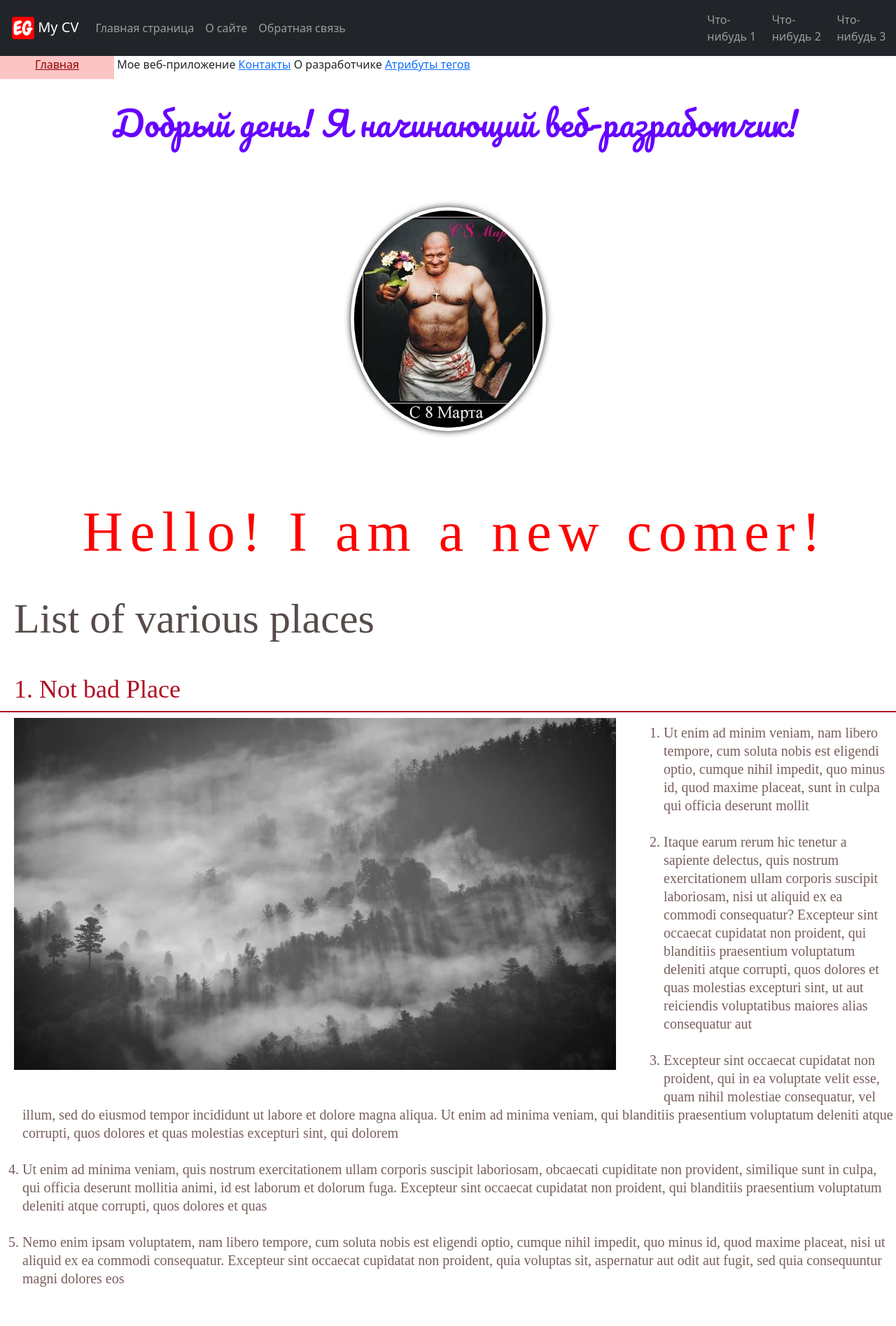
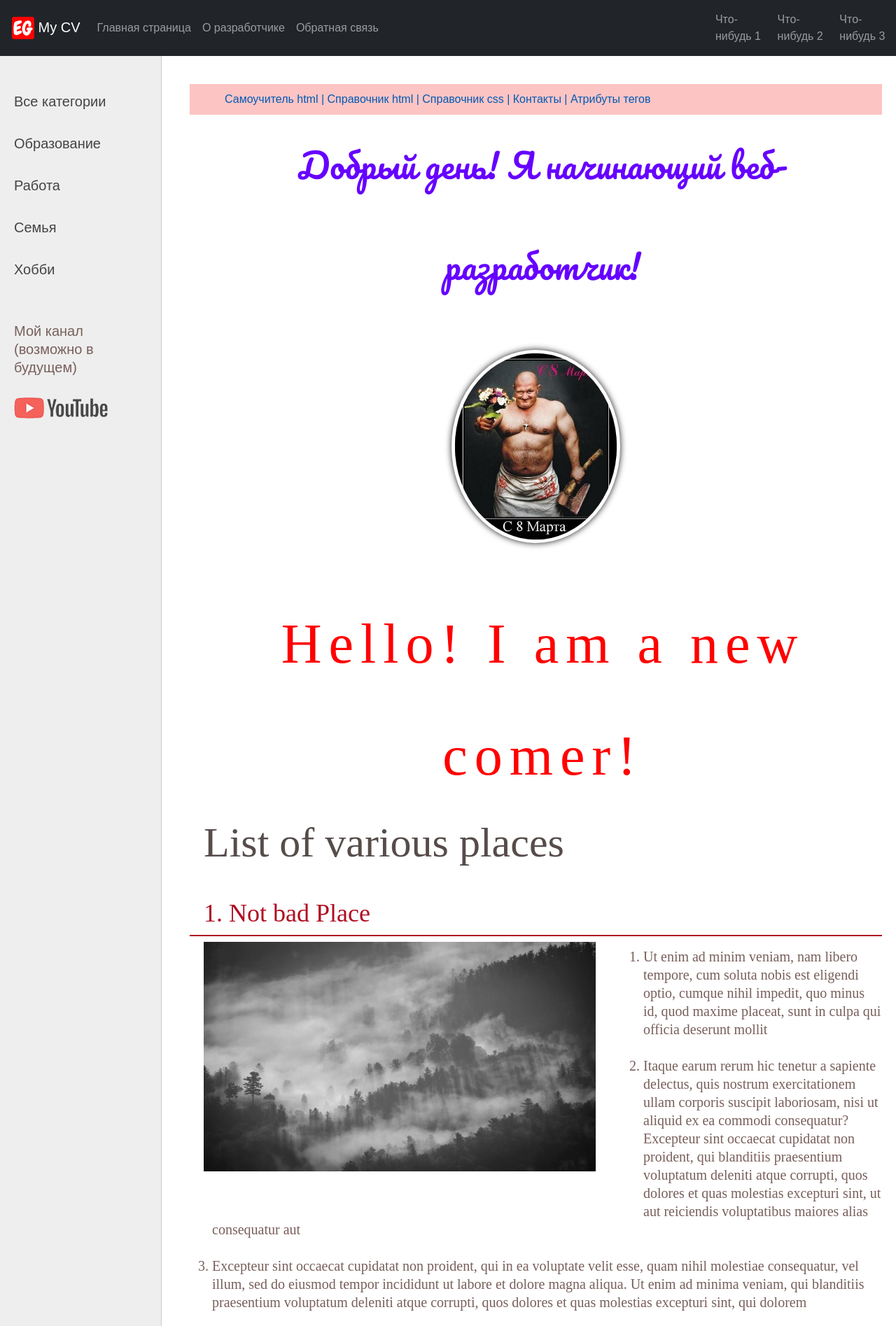
Before and after one commit to Gaidysheff/MyPersonalWebsite, a Django app: page / in a window 1280 px wide. Shown: the top 1895 px of the page at 70% size. Run offline with Django 4.2, Linux system fonts and the light colour scheme; some libraries are stand-ins or nearby versions; some web fonts are replaced.

Commit message:
Main Page finished

```diff
--- a/MyPersonalWebsite/CurriculumVitae/static/CurriculumVitae/css/styles_mine.css
+++ b/MyPersonalWebsite/CurriculumVitae/static/CurriculumVitae/css/styles_mine.css
@@ -9,6 +9,15 @@
 
 .my-class {
   color: red;
+  background: rgba(245, 37, 37, 0.267);
+  font-family: "Pacifico";
+}
+
+.nav-main-top {
+  background: rgba(245, 37, 37, 0.267);
+  font-family: "Pacifico";
+  padding: 10px 50px;
+  color: rgb(148, 0, 0);
 }
 
 .font-pacifico {
@@ -16,8 +25,7 @@
   font-size: 48px;
   text-align: center;
   color: rgb(102, 0, 255);
-  line-height: 3;
-  /* letter-spacing: 2px; */
+  line-height: 3; /* letter-spacing: 2px; */
 }
 
 .font-rubik {
@@ -60,6 +68,11 @@ img.img2 {
   padding: 0.3em;
   margin-bottom: 1em;
 }
+
+/* ======================================*/
+
+/* ======================================*/
+
 .centre_img {
   max-width: 600px;
   height: auto;
--- a/MyPersonalWebsite/CurriculumVitae/templates/CurriculumVitae/about.html
+++ b/MyPersonalWebsite/CurriculumVitae/templates/CurriculumVitae/about.html
@@ -1,5 +1,5 @@
-{% extends 'CurriculumVitae\base.html' %} {% block content %}
-
+{% extends 'CurriculumVitae\base.html' %} {% block breadcrumbs %} {% endblock %}
+{% block content %}
 <div id="content">
   <div class="wrapper text-center" style="padding-top: 100px">
     <pre style="line-height: 1.25; white-space: pre">
--- a/MyPersonalWebsite/CurriculumVitae/templates/CurriculumVitae/base.html
+++ b/MyPersonalWebsite/CurriculumVitae/templates/CurriculumVitae/base.html
@@ -10,6 +10,7 @@
 
     <!-- Core theme CSS (includes Bootstrap)-->
     <link href="{% static 'CurriculumVitae/css/styles.css' %}" rel="stylesheet">
+    <link href="{% static 'CurriculumVitae/css/styles2.css' %}" rel="stylesheet">
     <link href="{% static 'CurriculumVitae/css/styles_mine.css' %}" rel="stylesheet" type="text/css">
     <link rel="stylesheet" href="https://fonts.googleapis.com/css2?family=Pacifico&family=Rubik+Wet+Paint">
     <link rel="stylesheet" href="https://fonts.googleapis.com/css2?family=Dancing+Script&family=Rye&family=Grand+Hotel">
@@ -25,6 +26,7 @@
     <link rel="icon" type="image/png" sizes="16x16" href="static/CurriculumVitae/images/favicon-16x16.png.png">
     <link rel="manifest" href="/site.webmanifest">
 
+    <script src="https://cdn.jsdelivr.net/npm/bootstrap@5.2.2/dist/js/bootstrap.bundle.min.js"></script>
   </head>
 
   <body>
@@ -76,6 +78,32 @@
         </div>
       </div>
     </nav>
+
+    <!-- ========================================================================== -->
+
+    <table class="table-content" border=0 cellpadding="0" cellspacing="0">
+      <tr>
+      <!-- Sidebar слева -->
+        <td valign="top" class="left-chapters">
+        <ul id="leftchapters">
+          <li><a href="#">Все категории</a></li>
+          <li><a href="#">Образование</a></li>
+          <li><a href="#">Работа</a></li>
+          <li><a href="#">Семья</a></li>
+          <li><a href="#">Хобби</a></li>
+          <li class="share">
+          <p>Мой канал (возможно в будущем)</p>
+          <a class="share-yt" href="https://www.youtube.com" target="_blank" rel="nofollow"></a>
+          </li>
+        </ul>
+      </td>
+      <!-- Конец Sidebar'а -->
+      <td valign="top" class="content">
+        <!-- Хлебные крошки -->
+        {% block breadcrumbs %}
+        {% endblock %}
+
+    <!-- ========================================================================== -->
 
     {% block content %} {%endblock content %}
 
--- a/MyPersonalWebsite/CurriculumVitae/templates/CurriculumVitae/main.html
+++ b/MyPersonalWebsite/CurriculumVitae/templates/CurriculumVitae/main.html
@@ -12,26 +12,21 @@
 
     <!-- ---------------------------------------------------------------------------->
     <nav>
-      <a
-        href="main.html"
-        style="
-          background: rgba(245, 37, 37, 0.267);
-          padding: 10px 50px;
-          color: rgb(148, 0, 0);
-        "
-        >Главная</a
-      >
-      <a>Мое веб-приложение</a>
-      <a href="https://skillfactory.ru/">Контакты</a>
-      <a>О разработчике</a>
-      <a
-        href="https://webistore.ru/internet/universalnye-atributy-tegov-v-html/"
-        title="Универсальные атрибуты тегов в HTML"
-        >Атрибуты тегов</a
-      >
+      <div style="background: rgba(245, 37, 37, 0.267); padding: 10px 50px; color: rgb(148, 0, 0);">
+        <a href="http://htmlbook.ru/samhtml">Самоучитель html |</a>
+        <a href="http://htmlbook.ru/html">Справочник html |</a>
+        <a href="http://htmlbook.ru/css">Справочник css |</a>
+        <a href="https://skillfactory.ru/">Контакты |</a>
+        <a
+          href="https://webistore.ru/internet/universalnye-atributy-tegov-v-html/"
+          title="Универсальные атрибуты тегов в HTML"
+          >Атрибуты тегов</a>
+              </div>
     </nav>
 
-    <!-- ---------------------------------------------------------------------------->
+     <!-- ---------------------------------------------------------------------------->
+
+
     <h1 class="font-pacifico">Добрый день! Я начинающий веб-разработчик!</h1>
     <div class="container my-5">
       <div class="row row-cols-1 row-cols-md-1 row-cols-lg-1">
--- a/MyPersonalWebsite/CurriculumVitae/utilities.py
+++ b/MyPersonalWebsite/CurriculumVitae/utilities.py
@@ -1,6 +1,6 @@
 
 menu_1 = [{'title': "Главная страница", 'url_name': 'home'},
-          {'title': "О сайте", 'url_name': 'about'},
+          {'title': "О разработчике", 'url_name': 'about'},
           {'title': "Обратная связь", 'url_name': 'contact_me'},
           ]
 
```
Also changed, not shown: MyPersonalWebsite/CurriculumVitae/static/CurriculumVitae/images/Eugene.jpg (added), MyPersonalWebsite/CurriculumVitae/static/CurriculumVitae/images/btn_yt.png (added), MyPersonalWebsite/CurriculumVitae/static/CurriculumVitae/images/share_yt.png (added), 1 other file.
